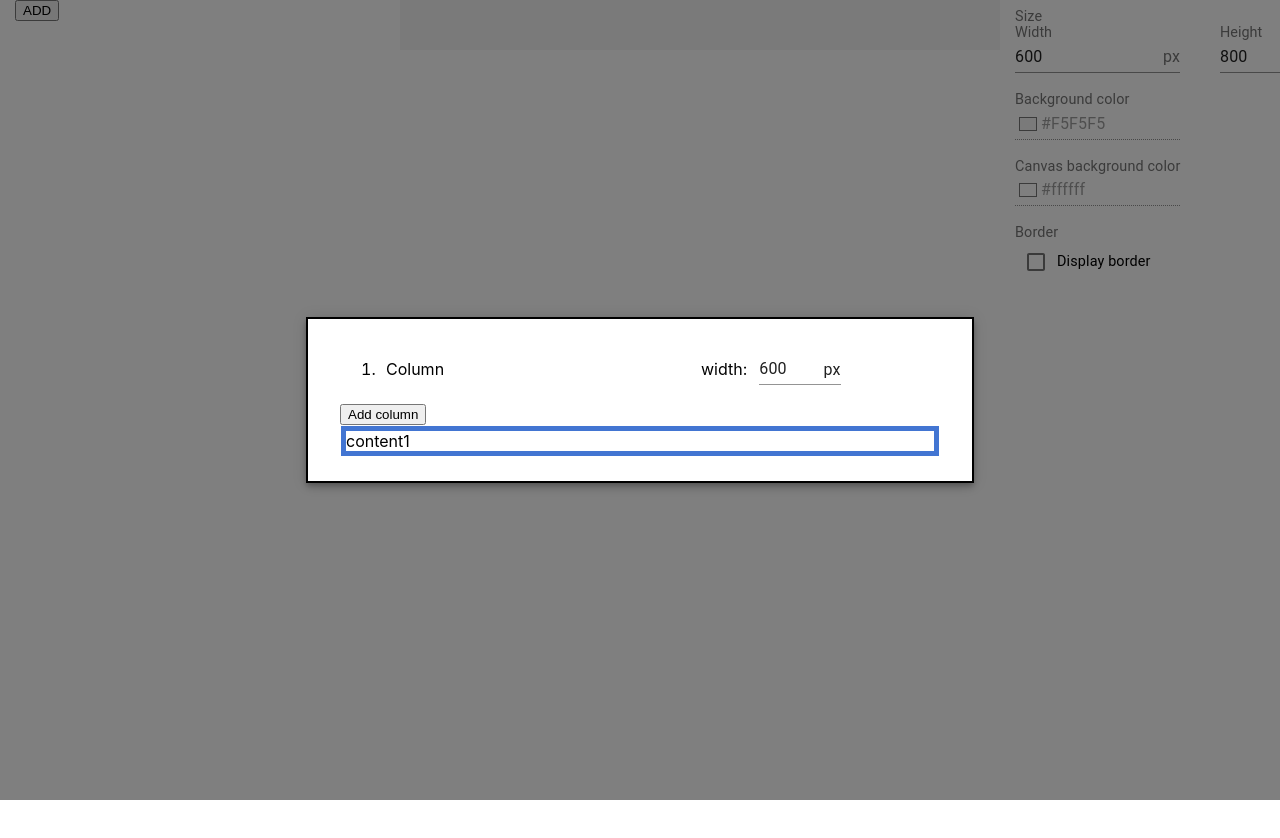
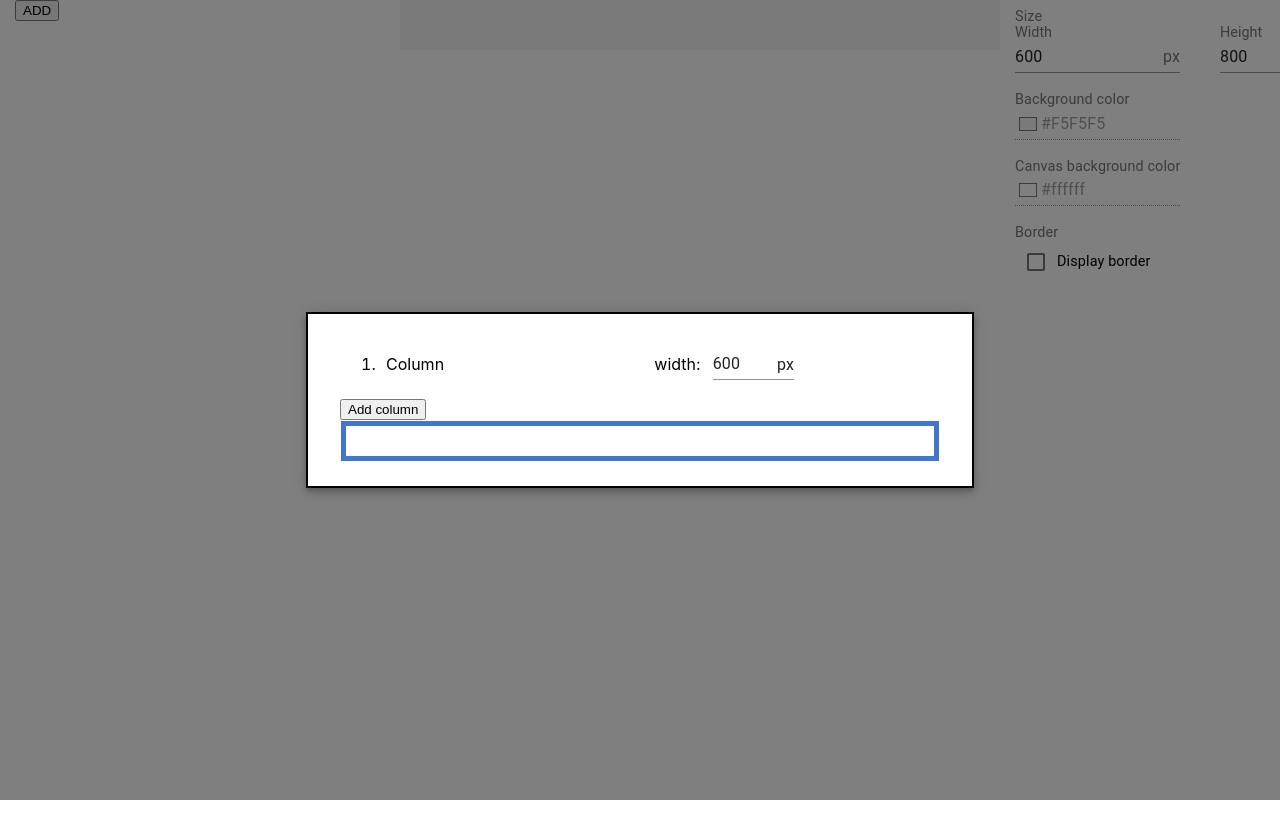
Before and after one commit to sdavid98/thesis-work, a React (Create React App) app: page / in a window 1280 px wide. Both pictures are taken after a click on the button "ADD". Shown: the top 838 px of the page. Built offline with nearby package versions, Linux system fonts and the light colour scheme.

Commit message:
row, column removal feature

```diff
--- a/src/components/StructureEditor.js
+++ b/src/components/StructureEditor.js
@@ -4,6 +4,7 @@ import {makeStyles} from "@material-ui/core/styles";
 import Grid from "@material-ui/core/Grid";
 import Chip from "@material-ui/core/Chip";
 import AddCircleOutlineOutlinedIcon from '@material-ui/icons/AddCircleOutlineOutlined';
+import CancelIcon from '@material-ui/icons/Cancel';
 import TextField from "@material-ui/core/TextField";
 
 const useStyles = makeStyles((theme) => ({
@@ -96,6 +97,8 @@ const StructureEditor = () => {
     const [data, setData] = useState([
         {
             id: 'id1',
+            colIndex: 1,
+            rowIndex: 1,
             columns: [
                 {
                     id: 'col0',
@@ -131,7 +134,7 @@ const StructureEditor = () => {
                                 if (row.columns) {
                                     return render(data.find(data => data.id === 'id1').columns.filter(col => row.columns.indexOf(col.id) >= 0), rows, render);
                                 }
-                                return <div key={index} style={{border: 'black', boxShadow: 'inset 0 0 0 5px #4275d2', padding: '5px', margin: '1px'}}>{row.content}</div>
+                                return <div key={index} style={{border: 'black', boxShadow: 'inset 0 0 0 5px #4275d2', padding: '20px 5px', margin: '1px'}}></div>
                             })
                         ))}
                     </div>
@@ -152,10 +155,11 @@ const StructureEditor = () => {
         setData(data.map(item => item.id === dataId ?
             {
                 ...item,
+                rowIndex: item.rowIndex+1,
                 columns: item.columns.map(col => col.id === colId ?
-                    {...col, rows: [...col.rows, 'row'+item.rows.length]}
+                    {...col, rows: [...col.rows, 'row'+item.rowIndex]}
                     : {...col}),
-                rows: [...item.rows, {id: 'row'+item.rows.length, columns: false, content: 'content'+item.rows.length}]
+                rows: [...item.rows, {id: 'row'+item.rowIndex, columns: false, content: 'content'+item.rowIndex}]
             }
             : {...item}
         ));
@@ -213,45 +217,99 @@ const StructureEditor = () => {
     };
 
     const addColumn = (dataId, rowId = null, colId = null) => {
-        data.map(item => item.id === dataId && console.log(item.columns));
-
         const getColumns = (item, newColId, double) => {
             if (!rowId) {
-                return generateColumn(newColId, item.rows.length, `0`, 0, double);
+                return generateColumn(newColId, item.rowIndex, `0`, 0, double);
             }
             if (item.rows.find(row => row.id === rowId).columns) {
-                return generateColumn(newColId, item.rows.length, `0`, 1, double);
+                return generateColumn(newColId, item.rowIndex, `0`, 1, double);
             }
-            return generateColumn(newColId, item.rows.length, `${parseInt(item.columns.find(col => col.id === colId).width) / 2}`, 1, double);
+            return generateColumn(newColId, item.rowIndex, `${parseInt(item.columns.find(col => col.id === colId).width) / 2}`, 1, double);
         };
         setData(data.map(item => item.id === dataId ?
             {
                 ...item,
+                colIndex: rowId && !item.rows.find(row => row.id === rowId).columns ? item.colIndex+2 : item.colIndex+1,
+                rowIndex: rowId && !item.rows.find(row => row.id === rowId).columns ? item.rowIndex+2 : item.rowIndex+1,
                 columns: [...item.columns,
-                    ...(rowId && !item.rows.find(row => row.id === rowId).columns) ? getColumns(item, item.columns.length, true) : getColumns(item, item.columns.length, false)
+                    ...(rowId && !item.rows.find(row => row.id === rowId).columns) ? getColumns(item, item.colIndex, true) : getColumns(item, item.colIndex, false)
                 ],
                 rows: [
                     ...item.rows.map(row => row.id === rowId ?
                         {
                             ...row,
-                            columns: row.columns ? [...row.columns, 'col'+item.columns.length] : ['col'+item.columns.length, 'col'+(item.columns.length+1)]
+                            columns: row.columns ? [...row.columns, 'col'+item.colIndex] : ['col'+item.colIndex, 'col'+(item.colIndex+1)]
                         }
                         : {...row}
                     ),
-                    ...(rowId && !item.rows.find(row => row.id === rowId).columns ? generateRow(item.rows.length, false) : generateRow(item.rows.length, true))
+                    ...(rowId && !item.rows.find(row => row.id === rowId).columns ? generateRow(item.rowIndex, true) : generateRow(item.rowIndex, false))
                 ]
             }
             : {...item}
         ));
     };
 
+    let deleteRowIdsArray = [];
+    let deleteColumnIdsArray = [];
+
+    const deleteData = () => {
+        setData(data.map(item => item.id === 'id1' ?
+           {
+               ...item,
+               columns: item.columns.filter(col => deleteColumnIdsArray.indexOf(col.id) < 0).map(col => {
+                   col.rows = col.rows.filter(row => deleteRowIdsArray.indexOf(row) < 0);
+                   return col;
+               }),
+               rows: item.rows.filter(row => deleteRowIdsArray.indexOf(row.id) < 0).map(row => {
+                   if (row.columns) {
+                       row.columns = row.columns.filter(col => deleteColumnIdsArray.indexOf(col) < 0);
+                   }
+                   return row;
+               }),
+           }
+           : {...item}
+       ));
+    };
+
+    const deleteColumn = (colId, dataId) => {
+        deleteColumnIdsArray.push(colId);
+        data.find(data => data.id === 'id1').columns.find(col => col.id === colId).rows.map(row => deleteRow(row, dataId));
+        /*setData(data.map(item => item.id === dataId ?
+            {
+                ...item,
+                columns: item.columns.filter(col => col.id !== colId)
+            }
+            : {...item}
+        ));*/
+    };
+
+    const deleteRow = (rowId, dataId) => {
+        deleteRowIdsArray.push(rowId);
+        if (data.find(data => data.id === 'id1').rows.find(row => row.id === rowId).columns) {
+            data.find(data => data.id === 'id1').rows.find(row => row.id === rowId).columns.map(col => deleteColumn(col, dataId));
+        }
+        else {
+            deleteData();
+        }
+        /*setData(data.map(item => item.id === dataId ?
+            {
+                ...item,
+                rows: item.rows.filter(row => row.id !== rowId)
+            }
+            : {...item}
+        ));*/
+    };
+
     const renderRowListItm = (row, colId) => (
         <Grid container className={classes.grid} onMouseEnter={() => handleMouseEnter(row.id)} onMouseLeave={handleMouseLeave}>
-            <Grid item xs={9}>
+            <Grid item xs={8}>
                 Row
             </Grid>
             <Grid item xs={3}>
                 <Chip style={activeDataRow === row.id ? {visibility: 'visible'} : {visibility: 'hidden'}} size="small" label="Column" variant="outlined" onClick={e => addColumn('id1', row.id, colId)} icon={<AddCircleOutlineOutlinedIcon />} />
+            </Grid>
+            <Grid item xs={1}>
+                <CancelIcon style={activeDataRow === row.id ? {visibility: 'visible', cursor: 'pointer'} : {visibility: 'hidden'}} size="small" onClick={e => deleteRow(row.id, 'id1')} />
             </Grid>
         </Grid>
     );
@@ -261,7 +319,7 @@ const StructureEditor = () => {
             return columns.map((col, index) => (
                 <li key={index}>
                     <Grid container className={classes.grid} onMouseEnter={() => handleMouseEnter(col.id)} onMouseLeave={handleMouseLeave}>
-                        <Grid item xs={5}>
+                        <Grid item xs={4}>
                             Column
                         </Grid>
                         <Grid item xs={3} style={{textAlign: 'end'}}>
@@ -272,6 +330,9 @@ const StructureEditor = () => {
                         </Grid>
                         <Grid item xs={2}>
                             <Chip style={activeDataRow === col.id ? {visibility: 'visible'} : {visibility: 'hidden'}} size="small" label="Row" variant="outlined" onClick={e => addRow('id1', col.id)} icon={<AddCircleOutlineOutlinedIcon />} />
+                         </Grid>
+                        <Grid item xs={1}>
+                            <CancelIcon style={activeDataRow === col.id ? {visibility: 'visible', cursor: 'pointer'} : {visibility: 'hidden'}} size="small" onClick={e => deleteColumn(col.id, 'id1')} />
                         </Grid>
                     </Grid>
                     {col.rows.map((colRow, ind) => (
```
